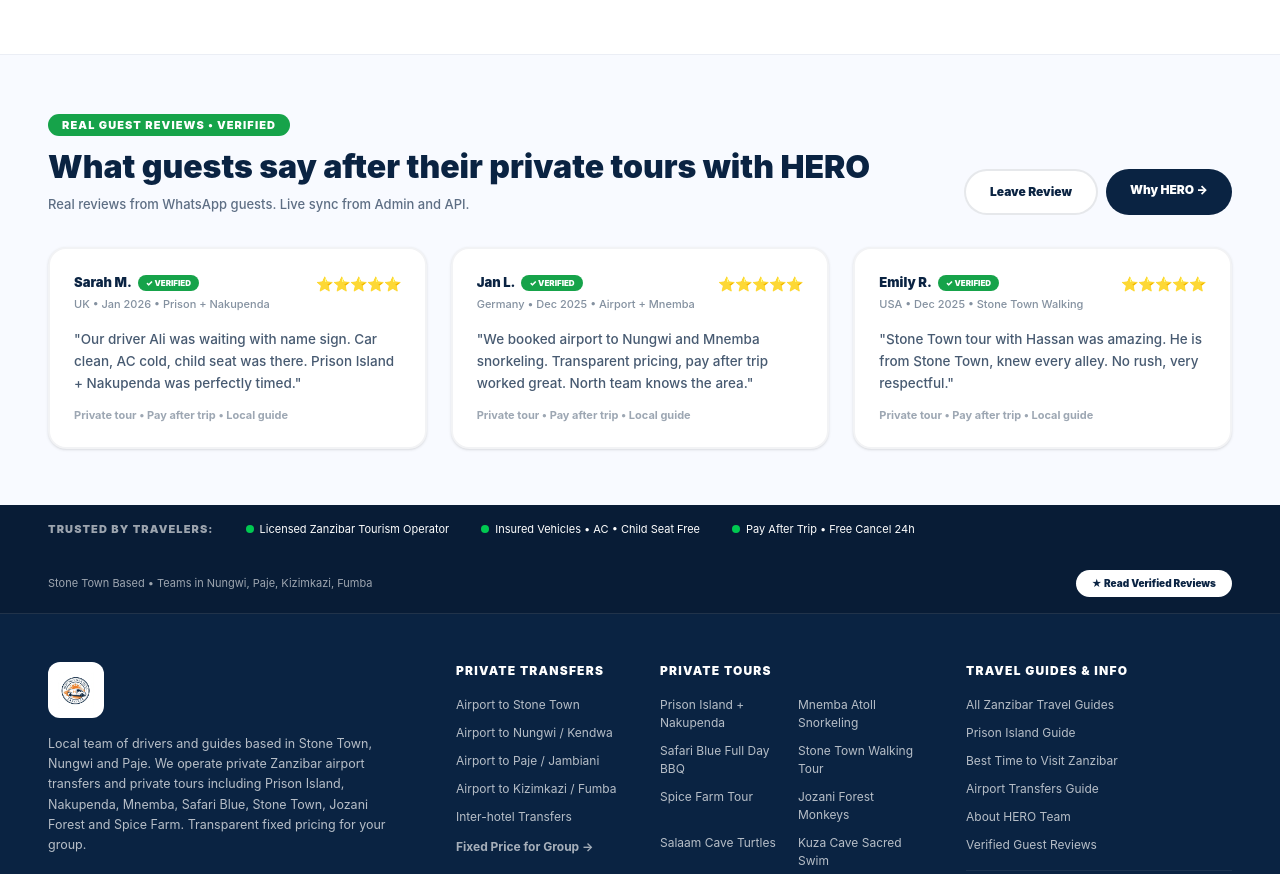
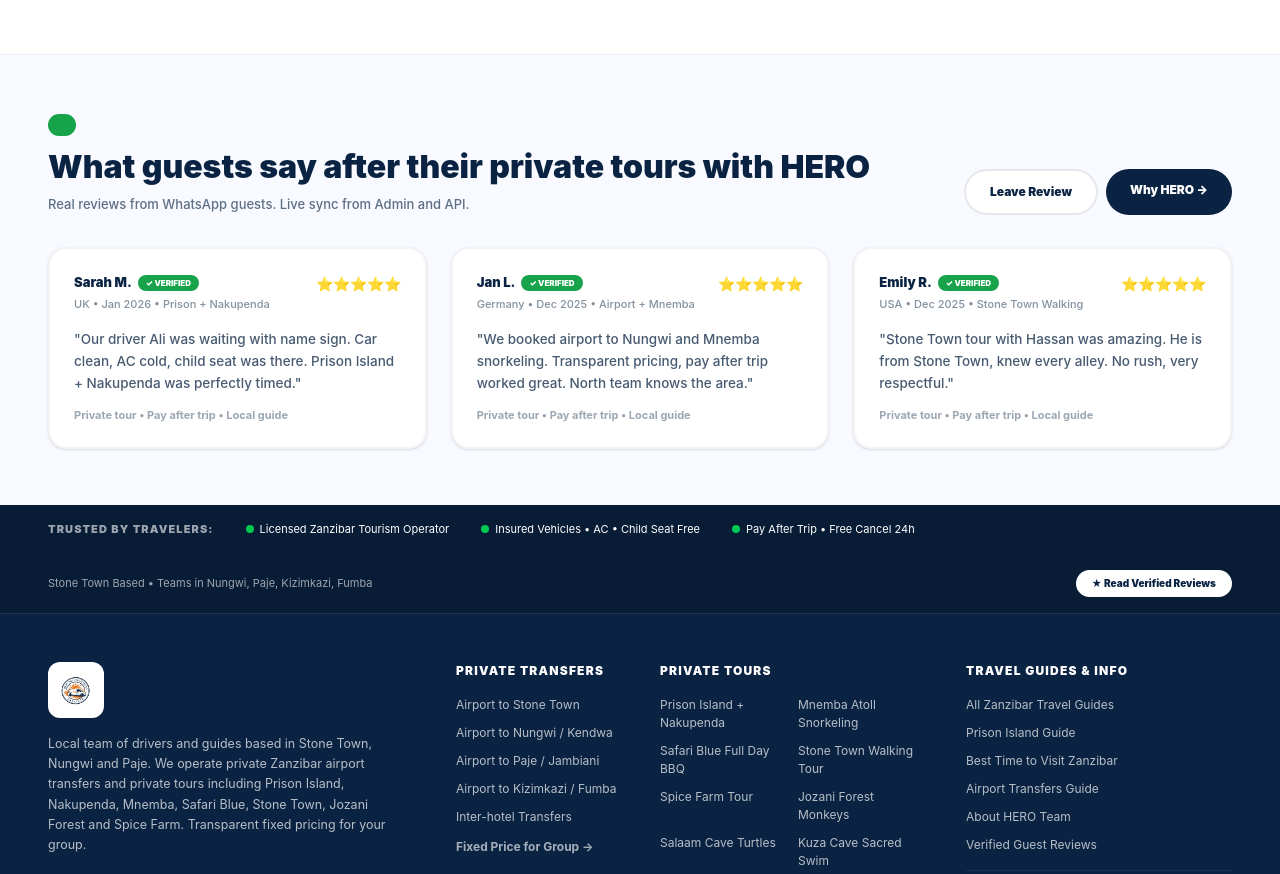
Before and after one commit to xoucho10/hero-shuttle, a Next.js app: page / in a window 1280 px wide. Shown: the part 3569-4443 px from the top of the page. Built offline with nearby package versions, Linux system fonts and the light colour scheme; no server answers; the database is empty.

Commit message:
GO LIVE: fix home page + all 28 blog images exact-match

```diff
--- a/src/app/page.tsx
+++ b/src/app/page.tsx
@@ -397,7 +397,7 @@
         <div className="max-w-[1400px] mx-auto">
           <div className="flex flex-col md:flex-row justify-between md:items-end gap-4">
             <div>
-              <span className="bg-[#16A34A] text-white text-[11px] px-3.5 py-1 rounded-full font-black tracking-widest">REAL GUEST REVIEWS • VERIFIED</span>
+              <span className="bg-[#16A34A] text-white text-[11px] px-3.5 py-1 rounded-full font-black tracking-widest"></span>
               <h2 className="font-black text-[24px] md:text-[32px] text-[#0A2342] mt-3 leading-tight">What guests say after their private tours with HERO</h2>
               <p className="text-[13px] text-[#0A2342]/65 mt-2 max-w-[650px] font-medium">Real reviews from WhatsApp guests. Live sync from Admin and API.</p>
             </div>
```
